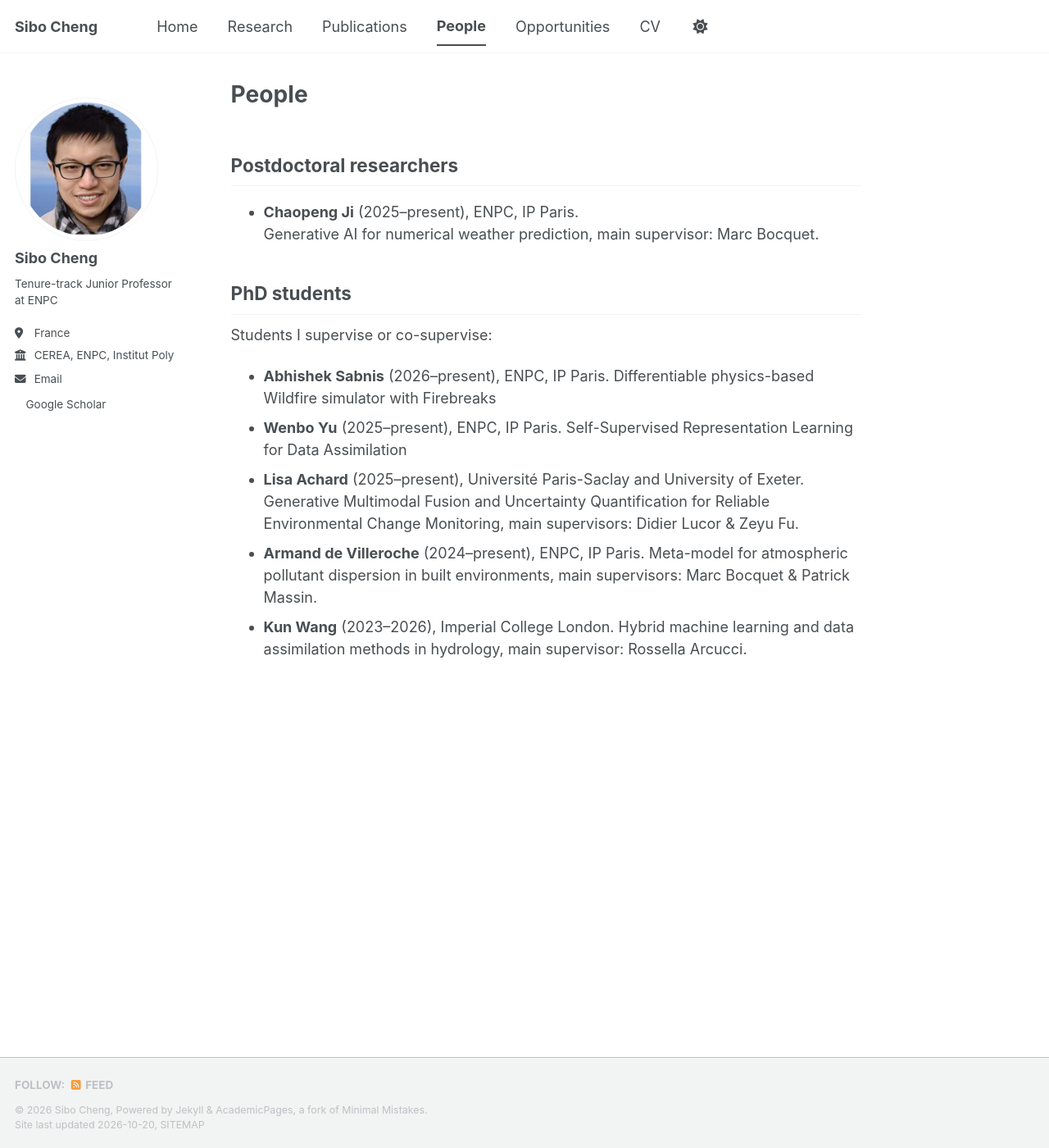
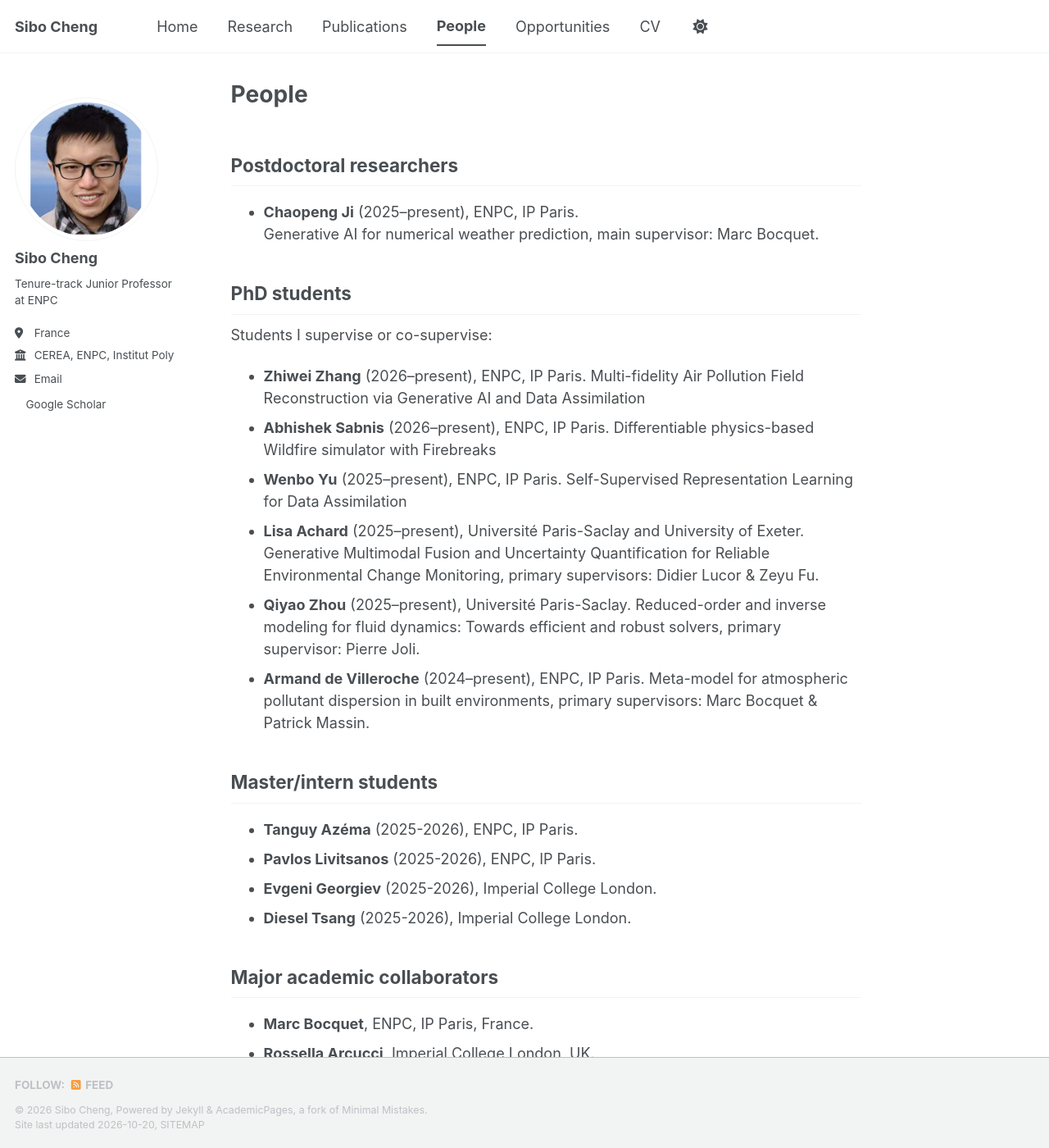
Before and after one commit to scheng2024/scheng2024.github.io, a Jekyll site: the page built from _pages/people.md, in a window 1280 px wide and 1400 px high. Shown: the whole window at 82% size. Built offline with Jekyll 4.4.1, drawn with Linux system fonts in a browser that asks for light colours; a style sheet for code colours, icons or effects is not loaded.

Commit message:
Update people.md

```diff
--- a/_pages/people.md
+++ b/_pages/people.md
@@ -13,14 +13,28 @@ author_profile: true
 ## PhD students
 
 Students I supervise or co-supervise:
-
+- **Zhiwei Zhang** (2026–present), ENPC, IP Paris.
+  Multi-fidelity Air Pollution Field Reconstruction via Generative AI and Data Assimilation
 - **Abhishek Sabnis** (2026–present), ENPC, IP Paris.
   Differentiable physics-based Wildfire simulator with Firebreaks
 - **Wenbo Yu** (2025–present), ENPC, IP Paris.
   Self-Supervised Representation Learning for Data Assimilation
 - **Lisa Achard** (2025–present), Université Paris-Saclay and University of Exeter.
-  Generative Multimodal Fusion and Uncertainty Quantification for Reliable Environmental Change Monitoring, main supervisors: Didier Lucor & Zeyu Fu.
+  Generative Multimodal Fusion and Uncertainty Quantification for Reliable Environmental Change Monitoring, primary supervisors: Didier Lucor & Zeyu Fu.
+- **Qiyao Zhou** (2025–present), Université Paris-Saclay.
+  Reduced-order and inverse modeling for fluid dynamics: Towards efficient and robust solvers, primary supervisor: Pierre Joli.
 - **Armand de Villeroche** (2024–present), ENPC, IP Paris.
-  Meta-model for atmospheric pollutant dispersion in built environments, main supervisors: Marc Bocquet & Patrick Massin.
-- **Kun Wang** (2023–2026), Imperial College London.
-  Hybrid machine learning and data assimilation methods in hydrology, main supervisor: Rossella Arcucci.
+  Meta-model for atmospheric pollutant dispersion in built environments, primary supervisors: Marc Bocquet & Patrick Massin.
+
+## Master/intern students
+- **Tanguy Azéma** (2025-2026), ENPC, IP Paris.
+- **Pavlos Livitsanos** (2025-2026), ENPC, IP Paris.
+- **Evgeni Georgiev** (2025-2026), Imperial College London.
+- **Diesel Tsang** (2025-2026), Imperial College London.
+
+## Major academic collaborators
+- **Marc Bocquet**, ENPC, IP Paris, France.
+- **Rossella Arcucci**, Imperial College London, UK.
+- **Didier Lucor**, Université Paris-Saclay, France.
+- **Nan Chen**, University of Wisconsin-Madison, USA.
+- **Lincoln Xu**, University of Calgary, Canada.
```
